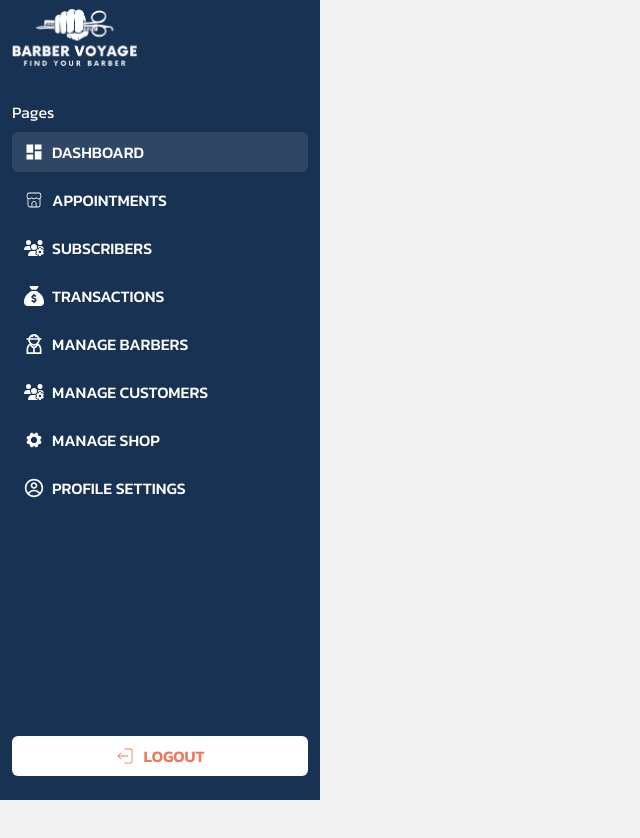
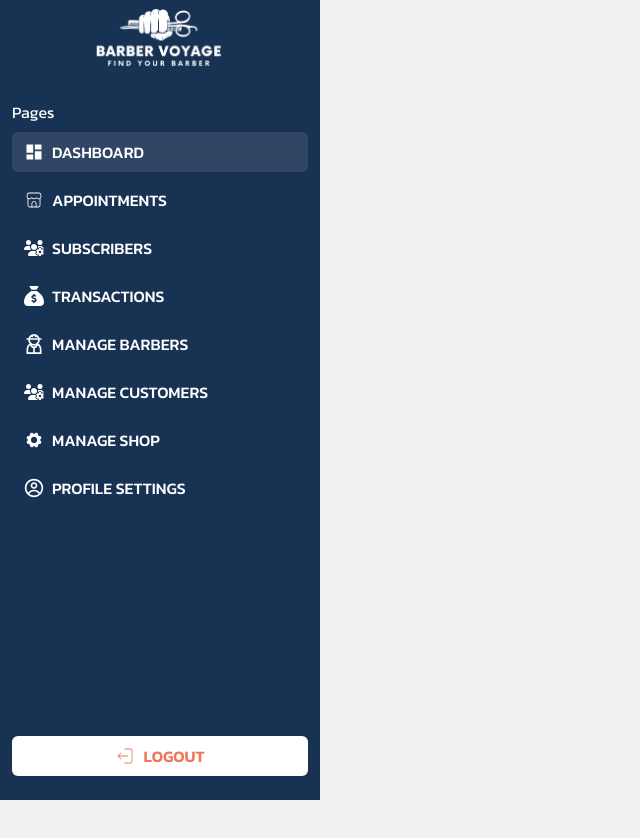
Before and after one commit to mahmudulturan/barber-voyage-client, a Next.js app: page /dashboard in a window 1280 px wide. Shown: the top 838 px of the page, without its empty margins (0-640 px from the left). Built offline with nearby package versions, Linux system fonts and the light colour scheme; no server answers.

Commit message:
fix: sidebar's logo position to center

```diff
--- a/src/app/dashboard/components/shared/Sidebar/Sidebar.tsx
+++ b/src/app/dashboard/components/shared/Sidebar/Sidebar.tsx
@@ -44,7 +44,7 @@ const Sidebar = () => {
     }
     return (
         <div className='fixed lg:flex flex-col lg:h-full w-full lg:w-80 bg-seconderyCol'>
-            <div className='flex items-center justify-between my-2 px-3'>
+            <div className='flex items-center justify-between lg:justify-center my-2 px-3'>
                 <Link href={'/'} className='w-32'>
                     <Image width={126} src={logo} priority={true} alt='Logo of barber voyage' />
                 </Link>
```
